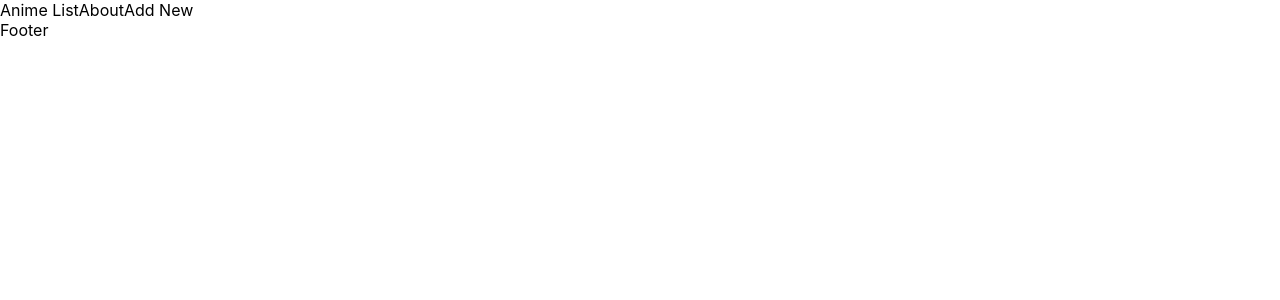
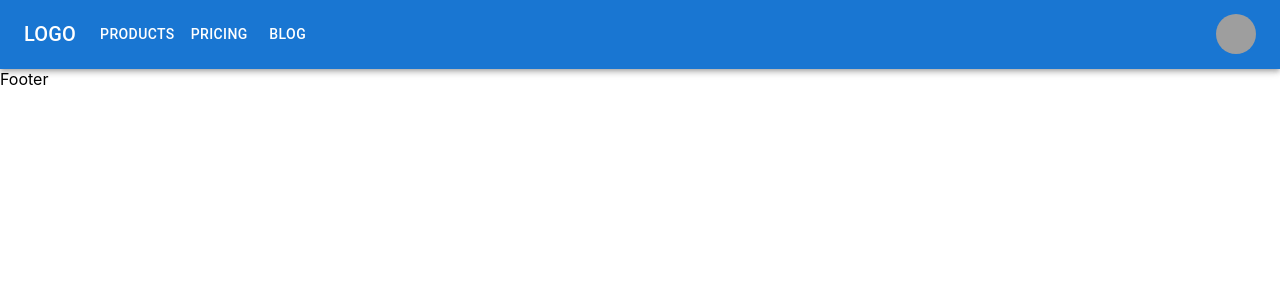
Before and after one commit to AnnaSak7/HI-08-ecommerce-platform-team-project, a Next.js app in the folder memory_ecommerce/: page / in a window 1280 px wide. Shown: the top 300 px of the page. Built offline with nearby package versions, Linux system fonts and the light colour scheme; grey boxes are pictures that could not be loaded.

Commit message:
added boilerplate navbar, unstyled

```diff
--- a/memory_ecommerce/components/ui/Navbar.js
+++ b/memory_ecommerce/components/ui/Navbar.js
@@ -1,25 +1,129 @@
+import * as React from 'react';
+import AppBar from '@mui/material/AppBar';
+import Box from '@mui/material/Box';
+import Toolbar from '@mui/material/Toolbar';
+import IconButton from '@mui/material/IconButton';
+import Typography from '@mui/material/Typography';
+import Menu from '@mui/material/Menu';
+import Container from '@mui/material/Container';
+import Avatar from '@mui/material/Avatar';
+import Button from '@mui/material/Button';
+import Tooltip from '@mui/material/Tooltip';
+import MenuItem from '@mui/material/MenuItem';
 
-import Link from 'next/link';
-import Image from 'next/image';
+const pages = ['Products', 'Pricing', 'Blog'];
+const settings = ['Profile', 'Account', 'Dashboard', 'Logout'];
 
-const Navbar = () => {
+const ResponsiveAppBar = () => {
+  const [anchorElNav, setAnchorElNav] = React.useState(null);
+  const [anchorElUser, setAnchorElUser] = React.useState(null);
+
+  const handleOpenNavMenu = (event) => {
+    setAnchorElNav(event.currentTarget);
+  };
+  const handleOpenUserMenu = (event) => {
+    setAnchorElUser(event.currentTarget);
+  };
+
+  const handleCloseNavMenu = () => {
+    setAnchorElNav(null);
+  };
+
+  const handleCloseUserMenu = () => {
+    setAnchorElUser(null);
+  };
+
   return (
-    <nav>
-      {/* <div className="logo">
-        <Image src="/logo.png" width={128} height={77} />
-      </div> */}
+    <AppBar position="static">
+      <Container maxWidth="xl">
+        <Toolbar disableGutters>
+          <Typography
+            variant="h6"
+            noWrap
+            component="div"
+            sx={{ mr: 2, display: { xs: 'none', md: 'flex' } }}
+          >
+            LOGO
+          </Typography>
 
-      <Link href="/">
-        <a>Anime List</a>
-      </Link>
-      <Link href="/anime">
-        <a>About</a>
-      </Link>
-      <Link href="/new-anime">
-        <a>Add New</a>
-      </Link>
-    </nav>
+          <Box sx={{ flexGrow: 1, display: { xs: 'flex', md: 'none' } }}>
+            <Menu
+              id="menu-appbar"
+              anchorEl={anchorElNav}
+              anchorOrigin={{
+                vertical: 'bottom',
+                horizontal: 'left',
+              }}
+              keepMounted
+              transformOrigin={{
+                vertical: 'top',
+                horizontal: 'left',
+              }}
+              open={Boolean(anchorElNav)}
+              onClose={handleCloseNavMenu}
+              sx={{
+                display: { xs: 'block', md: 'none' },
+              }}
+            >
+              {pages.map((page) => (
+                <MenuItem key={page} onClick={handleCloseNavMenu}>
+                  <Typography textAlign="center">{page}</Typography>
+                </MenuItem>
+              ))}
+            </Menu>
+          </Box>
+          <Typography
+            variant="h6"
+            noWrap
+            component="div"
+            sx={{ flexGrow: 1, display: { xs: 'flex', md: 'none' } }}
+          >
+            LOGO
+          </Typography>
+          <Box sx={{ flexGrow: 1, display: { xs: 'none', md: 'flex' } }}>
+            {pages.map((page) => (
+              <Button
+                key={page}
+                onClick={handleCloseNavMenu}
+                sx={{ my: 2, color: 'white', display: 'block' }}
+              >
+                {page}
+              </Button>
+            ))}
+          </Box>
+
+          <Box sx={{ flexGrow: 0 }}>
+            <Tooltip title="Open settings">
+              <IconButton onClick={handleOpenUserMenu} sx={{ p: 0 }}>
+                <Avatar alt="Remy Sharp" src="/static/images/avatar/2.jpg" />
+              </IconButton>
+            </Tooltip>
+            <Menu
+              sx={{ mt: '45px' }}
+              id="menu-appbar"
+              anchorEl={anchorElUser}
+              anchorOrigin={{
+                vertical: 'top',
+                horizontal: 'right',
+              }}
+              keepMounted
+              transformOrigin={{
+                vertical: 'top',
+                horizontal: 'right',
+              }}
+              open={Boolean(anchorElUser)}
+              onClose={handleCloseUserMenu}
+            >
+              {settings.map((setting) => (
+                <MenuItem key={setting} onClick={handleCloseUserMenu}>
+                  <Typography textAlign="center">{setting}</Typography>
+                </MenuItem>
+              ))}
+            </Menu>
+          </Box>
+        </Toolbar>
+      </Container>
+    </AppBar>
   );
 };
-
-export default Navbar;
+export default ResponsiveAppBar;
--- a/memory_ecommerce/package.json
+++ b/memory_ecommerce/package.json
@@ -9,6 +9,9 @@
     "lint": "next lint"
   },
   "dependencies": {
+    "@emotion/react": "^11.9.0",
+    "@emotion/styled": "^11.8.1",
+    "@mui/material": "^5.6.2",
     "next": "12.1.5",
     "react": "18.0.0",
     "react-dom": "18.0.0"
```
Also changed, not shown: 1 other file (tests, documents, lock files or other folders).
